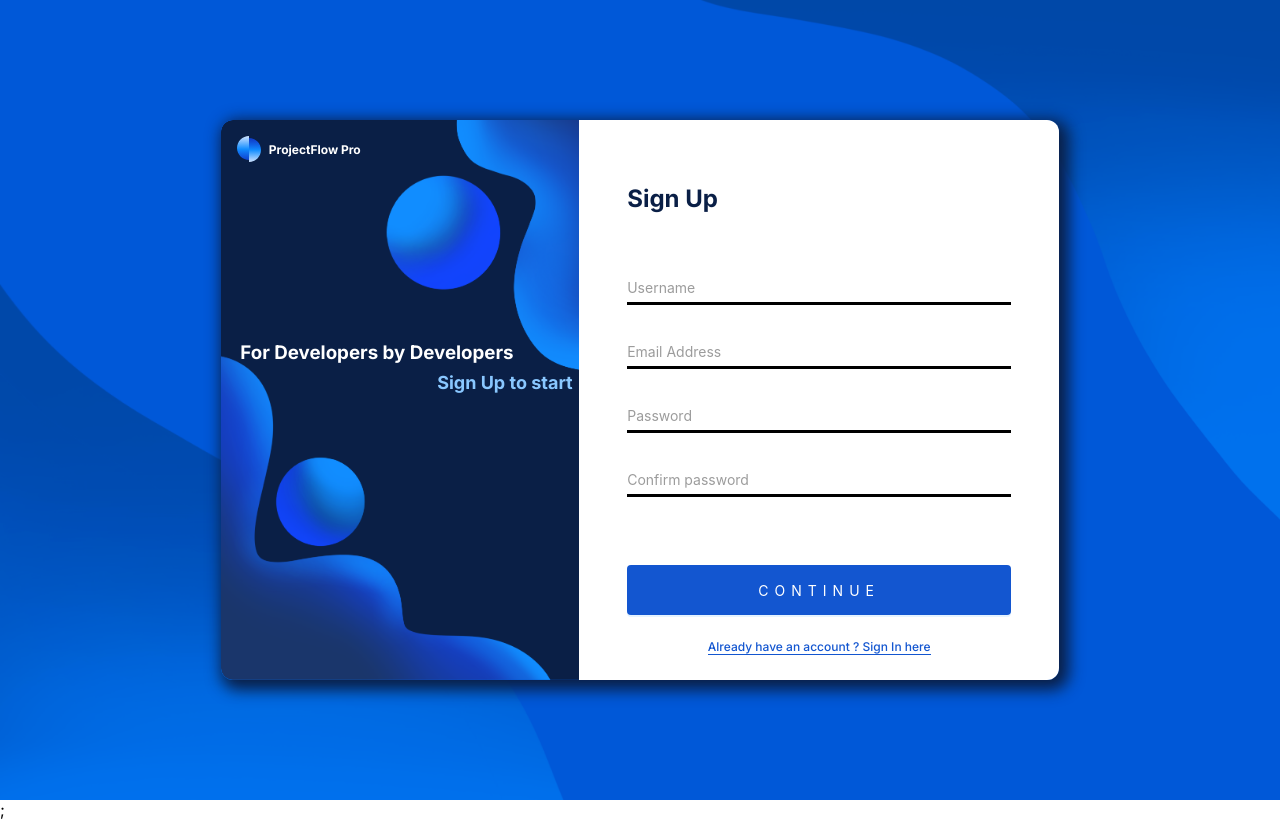
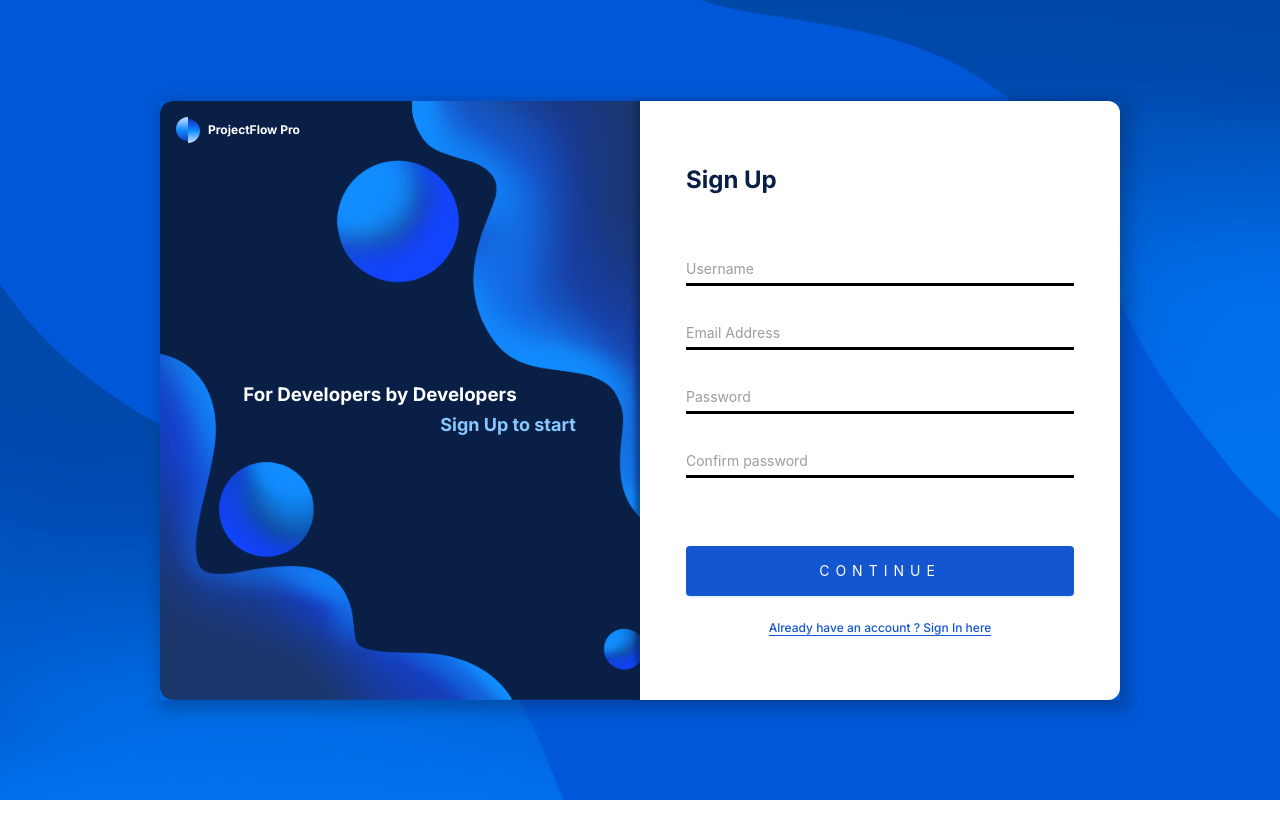
Before and after one commit to zzergy/project-flow-pro, a React (Create React App) app: page /signup in a window 1280 px wide. Built offline with nearby package versions, Linux system fonts and the light colour scheme; no server answers.

Commit message:
Code cleanup

```diff
--- a/src/App.tsx
+++ b/src/App.tsx
@@ -24,7 +24,7 @@ const App = () => {
 
   return (
     <PersistGate persistor={persistor}>
-      <RouterProvider router={router} />;
+      <RouterProvider router={router} />
     </PersistGate>
   );
 };
--- a/src/components/Auth/AuthBackground.module.scss
+++ b/src/components/Auth/AuthBackground.module.scss
@@ -1,22 +1,13 @@
 .background {
-  position: relative;
   background-image: url("../../images/formBackground.png");
   background-size: cover;
-  width: 28vw;
-  height: 100%;
   border-radius: 12px 0 0 12px;
   text-align: center;
 
   .content {
-    position: absolute;
-    width: 100%;
-    height: 100%;
-    top: 0;
-    left: 0;
-    color: var(--white);
-
     display: flex;
     flex-direction: column;
+    color: var(--white);
 
     .header {
       display: flex;
@@ -35,9 +26,6 @@
     }
 
     .text {
-      display: flex;
-      flex-direction: column;
-      justify-content: center;
       font-weight: 700;
       margin-top: 50%;
       margin-left: 5%;
--- a/src/pages/AuthPage/Auth.module.scss
+++ b/src/pages/AuthPage/Auth.module.scss
@@ -1,29 +1,27 @@
 .background {
-  width: 100vw;
-  height: 100vh;
   background-image: url("../../images/background.png");
   background-size: cover;
   background-repeat: no-repeat;
+  height: 100vh;
 
   display: flex;
   justify-content: center;
   align-items: center;
 
   .container {
-    display: flex;
-    justify-content: center;
-    align-content: center;
-    height: 560px;
-    border-radius: var(--b-radius-12);
-    overflow: hidden;
-    box-shadow: 5px 5px 15px 5px #0a1f46;
+    display: grid;
+    grid-template-columns: repeat(2, 1fr);
+    box-shadow: 5px 5px 15px 5px rgba(10, 32, 71, 0.3);
 
     .content {
-      background-color: var(--white);
-      padding: 64px 48px;
       display: flex;
       flex-direction: column;
+      z-index: 9;
       width: 480px;
+      background-color: var(--white);
+      padding: 64px 46px;
+      box-shadow: -5px 0px 4px 0px rgba(9, 32, 70, 0.48);
+      border-radius: 0 12px 12px 0;
 
       .heading {
         font-family: inherit;
--- a/src/pages/AuthPage/Login.tsx
+++ b/src/pages/AuthPage/Login.tsx
@@ -5,6 +5,7 @@ import styles from "./Auth.module.scss";
 
 const Login = () => {
   return (
+    <section>
       <div className={styles.background}>
         <div className={styles.container}>
           <AuthBackground text="Sign In to continue" />
@@ -14,6 +15,7 @@ const Login = () => {
           </section>
         </div>
       </div>
+    </section>
   );
 };
 
--- a/src/pages/AuthPage/Signup.tsx
+++ b/src/pages/AuthPage/Signup.tsx
@@ -5,6 +5,7 @@ import styles from "./Auth.module.scss";
 
 const Signup = () => {
   return (
+    <section>
       <div className={styles.background}>
         <div className={styles.container}>
           <AuthBackground text="Sign Up to start" />
@@ -14,6 +15,7 @@ const Signup = () => {
           </section>
         </div>
       </div>
+    </section>
   );
 };
 
```
Lines whose indentation alone changed are shown as unchanged.
